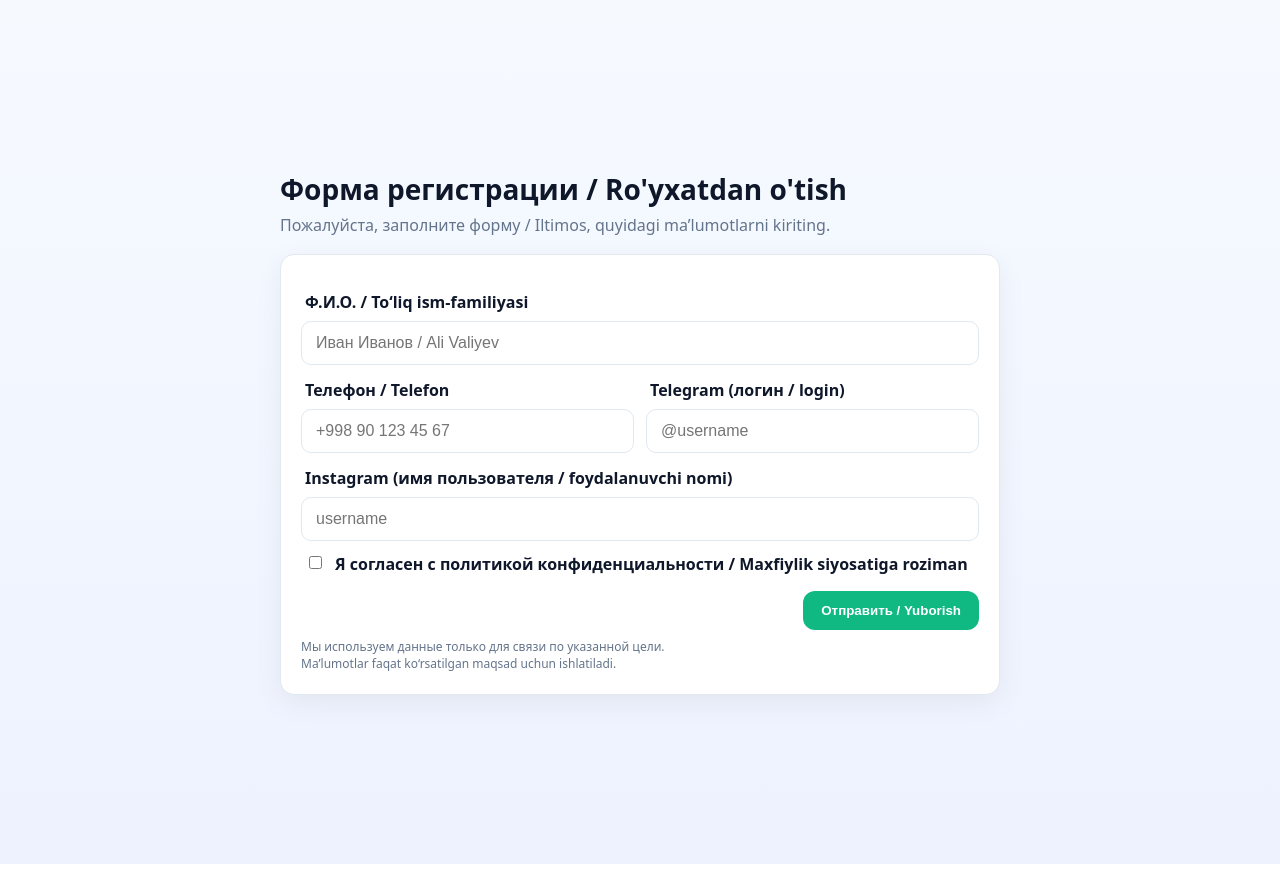
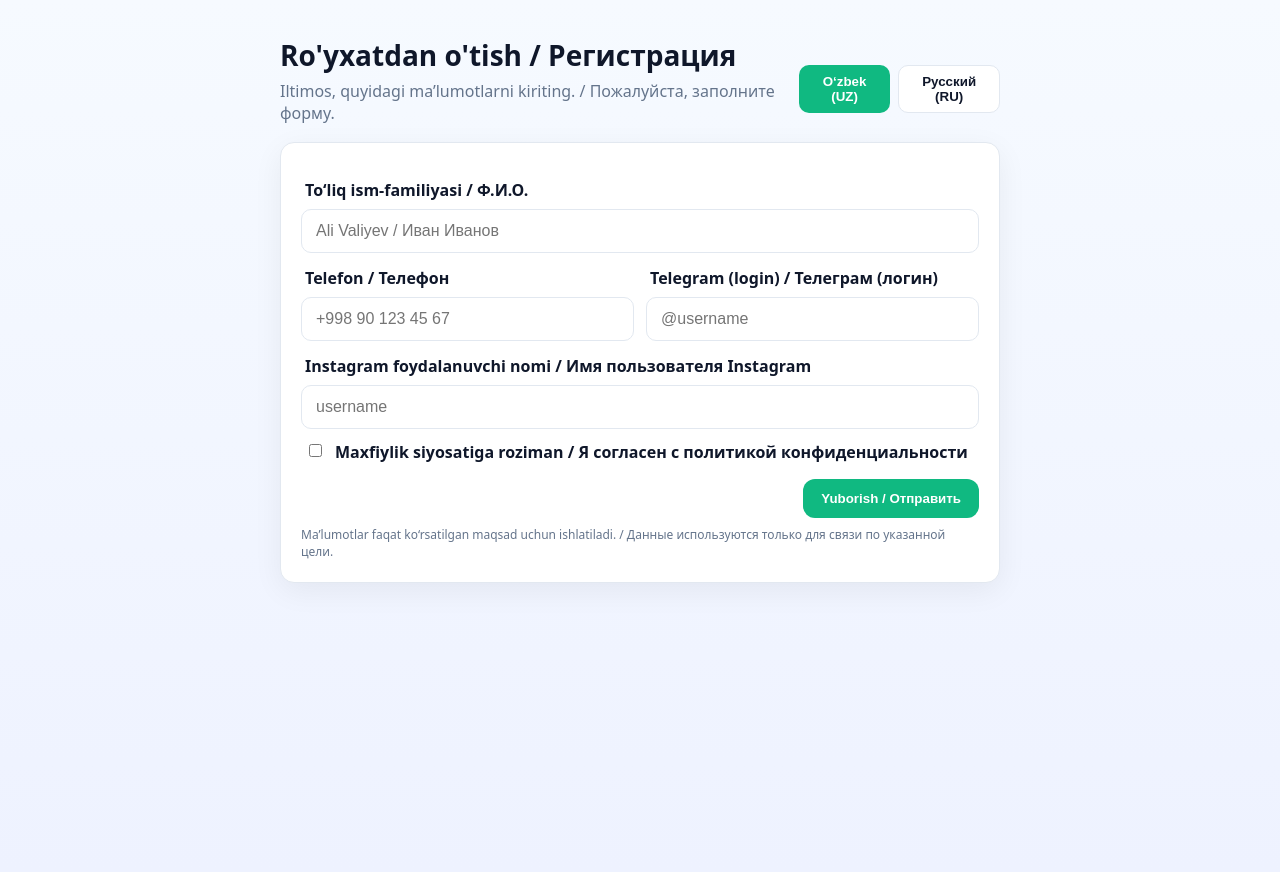
Before and after one commit to t24990602-lang/my-form-site, a plain HTML site: page index.html in a window 1280 px wide. Drawn offline with Linux system fonts and the light colour scheme.

Commit message:
Update index.html

```diff
--- a/index.html
+++ b/index.html
@@ -1,9 +1,9 @@
 <!doctype html>
-<html lang="ru">
+<html lang="uz">
 <head>
   <meta charset="utf-8" />
   <meta name="viewport" content="width=device-width,initial-scale=1" />
-  <title>Регистрация / Ro'yxatdan o'tish</title>
+  <title data-i18n="pageTitle">Ro'yxatdan o'tish / Регистрация</title>
   <style>
     :root{
       --bg:#f8fafc; --card:#ffffff; --text:#0f172a; --muted:#64748b;
@@ -11,25 +11,28 @@
       --radius:14px; --shadow:0 8px 30px rgba(2,6,23,.06);
     }
     body{
-      margin:0;
-      font-family:system-ui,-apple-system,Segoe UI,Roboto,Inter,Arial,sans-serif;
+      margin:0; font-family:system-ui,-apple-system,Segoe UI,Roboto,Inter,Arial,sans-serif;
       color:var(--text); background:linear-gradient(180deg,#f6faff,#eef2ff);
-      min-height:100vh; display:flex; align-items:center; justify-content:center;
-      padding:32px;
+      min-height:100vh; display:flex; align-items:flex-start; justify-content:center;
+      padding:36px 16px;
     }
     .wrap{width:100%; max-width:720px}
+    .topbar{display:flex; justify-content:space-between; align-items:center; gap:12px}
     .title{font-size:28px; font-weight:800; margin:0 0 6px}
     .subtitle{color:var(--muted); margin:0 0 18px}
-    .card{
-      background:var(--card); border:1px solid var(--border);
+    .lang{display:flex; gap:8px}
+    .lang button{
+      border:1px solid var(--border); background:#fff; color:#0f172a;
+      padding:8px 12px; border-radius:10px; cursor:pointer; font-weight:700;
+    }
+    .lang button.active{background:var(--accent); color:#fff; border-color:transparent}
+    .card{background:var(--card); border:1px solid var(--border);
       border-radius:var(--radius); box-shadow:var(--shadow);
-      padding:22px 20px;
-    }
+      padding:22px 20px;}
     label{display:block; font-weight:700; margin:14px 4px 8px}
     input[type=text],input[type=tel]{
-      width:100%; font-size:16px; padding:12px 14px;
+      width:100%; font-size:16px; padding:12px 14px; box-sizing:border-box;
       border:1px solid var(--border); border-radius:10px; background:#fff;
-      box-sizing:border-box;
     }
     input:focus{border-color:#93c5fd; box-shadow:0 0 0 4px rgba(147,197,253,.35); outline:none}
     .row{display:flex; gap:12px}
@@ -37,54 +40,132 @@
     .consent{display:flex; align-items:flex-start; gap:10px; margin:12px 4px}
     .consent input{margin-top:3px}
     .actions{display:flex; justify-content:flex-end; margin-top:16px}
-    button{
+    button[type=submit]{
       background:var(--accent); color:#fff; border:0; border-radius:12px;
       padding:12px 18px; font-weight:800; cursor:pointer;
     }
-    button:hover{background:var(--accent-hover)}
+    button[type=submit]:hover{background:var(--accent-hover)}
     .footer-note{color:var(--muted); font-size:12px; margin-top:8px}
+    /* 成功画面 */
+    .success{display:none; text-align:center; margin-top:80px}
+    .success h2{font-size:24px; margin-bottom:12px}
+    .success a{color:#0ea371; font-weight:700; text-decoration:none}
   </style>
 </head>
 <body>
   <div class="wrap">
-    <h1 class="title">Форма регистрации / Ro'yxatdan o'tish</h1>
-    <p class="subtitle">Пожалуйста, заполните форму / Iltimos, quyidagi ma’lumotlarni kiriting.</p>
+    <div class="topbar">
+      <div>
+        <h1 class="title" data-i18n="heading">Ro'yxatdan o'tish / Регистрация</h1>
+        <p class="subtitle" data-i18n="subheading">
+          Iltimos, quyidagi ma’lumotlarni kiriting. / Пожалуйста, заполните форму.
+        </p>
+      </div>
+      <div class="lang">
+        <button id="btn-uz" type="button">O‘zbek (UZ)</button>
+        <button id="btn-ru" type="button">Русский (RU)</button>
+      </div>
+    </div>
 
-    <form class="card" name="contact" method="POST" data-netlify="true"
-          netlify-honeypot="bot-field" action="/success.html">
+    <!-- Netlifyフォーム -->
+    <form class="card" name="contact" method="POST" data-netlify="true" netlify-honeypot="bot-field">
       <input type="hidden" name="form-name" value="contact" />
+      <input type="hidden" name="lang" id="langField" value="uz">
       <p style="display:none"><label>Don’t fill this out: <input name="bot-field" /></label></p>
 
-      <label>Ф.И.О. / To‘liq ism-familiyasi</label>
-      <input type="text" name="name" placeholder="Иван Иванов / Ali Valiyev" required>
+      <label data-i18n="nameLabel">To‘liq ism-familiyasi / Ф.И.О.</label>
+      <input type="text" name="name" data-ph="namePh" required>
 
       <div class="row">
         <div>
-          <label>Телефон / Telefon</label>
-          <input type="tel" name="phone" placeholder="+998 90 123 45 67" required>
+          <label data-i18n="phoneLabel">Telefon / Телефон</label>
+          <input type="tel" name="phone" data-ph="phonePh" required>
         </div>
         <div>
-          <label>Telegram (логин / login)</label>
-          <input type="text" name="telegram" placeholder="@username">
+          <label data-i18n="tgLabel">Telegram (login) / Телеграм (логин)</label>
+          <input type="text" name="telegram" data-ph="tgPh">
         </div>
       </div>
 
-      <label>Instagram (имя пользователя / foydalanuvchi nomi)</label>
-      <input type="text" name="instagram" placeholder="username">
+      <label data-i18n="igLabel">Instagram foydalanuvchi nomi / Имя пользователя Instagram</label>
+      <input type="text" name="instagram" data-ph="igPh">
 
       <label class="consent">
         <input type="checkbox" name="agree" required>
-        <span>Я согласен с политикой конфиденциальности / Maxfiylik siyosatiga roziman</span>
+        <span data-i18n="consent">Maxfiylik siyosatiga roziman / Я согласен с политикой конфиденциальности</span>
       </label>
 
       <div class="actions">
-        <button type="submit">Отправить / Yuborish</button>
+        <button type="submit" data-i18n="submit">Yuborish / Отправить</button>
       </div>
-      <div class="footer-note">
-        Мы используем данные только для связи по указанной цели. <br>
-        Ma’lumotlar faqat ko‘rsatilgan maqsad uchun ishlatiladi.
+      <div class="footer-note" data-i18n="note">
+        Ma’lumotlar faqat ko‘rsatilgan maqsad uchun ishlatiladi. /
+        Данные используются только для связи по указанной цели.
       </div>
     </form>
+
+    <!-- 成功画面 -->
+    <div class="success" id="successBox">
+      <h2 id="successTitle">Rahmat! / Спасибо!</h2>
+      <p id="successDesc">So'rovingiz yuborildi. / Ваша заявка отправлена.</p>
+      <p><a href="/" id="backLink">← Orqaga / Вернуться</a></p>
+    </div>
   </div>
+
+  <script>
+    const dict = {
+      uz:{pageTitle:"Ro'yxatdan o'tish / Регистрация",
+        heading:"Ro'yxatdan o'tish / Регистрация",
+        subheading:"Iltimos, quyidagi ma’lumotlarni kiriting. / Пожалуйста, заполните форму.",
+        nameLabel:"To‘liq ism-familiyasi / Ф.И.О.",phoneLabel:"Telefon / Телефон",
+        tgLabel:"Telegram (login) / Телеграм (логин)",
+        igLabel:"Instagram foydalanuvchi nomi / Имя пользователя Instagram",
+        consent:"Maxfiylik siyosatiga roziman / Я согласен с политикой конфиденциальности",
+        submit:"Yuborish / Отправить",
+        note:"Ma’lumotlar faqat ko‘rsatilgan maqsad uchun ishlatiladi. / Данные используются только для связи по указанной цели.",
+        namePh:"Ali Valiyev / Иван Иванов", phonePh:"+998 90 123 45 67", tgPh:"@username", igPh:"username",
+        successTitle:"Rahmat! / Спасибо!", successDesc:"So'rovingiz yuborildi. / Ваша заявка отправлена.",
+        back:"← Orqaga / Вернуться"},
+      ru:{pageTitle:"Регистрация / Ro'yxatdan o'tish",
+        heading:"Регистрация / Ro'yxatdan o'tish",
+        subheading:"Пожалуйста, заполните форму. / Iltimos, quyidagi ma’lumotlarni kiriting.",
+        nameLabel:"Ф.И.О. / To‘liq ism-familiyasi", phoneLabel:"Телефон / Telefon",
+        tgLabel:"Телеграм (логин) / Telegram (login)",
+        igLabel:"Имя пользователя Instagram / Instagram foydalanuvchi nomi",
+        consent:"Я согласен с политикой конфиденциальности / Maxfiylik siyosatiga roziman",
+        submit:"Отправить / Yuborish",
+        note:"Данные используются только для связи по указанной цели. / Ma’lumotlar faqat ko‘rsatilgan maqsad uchun ishlatiladi.",
+        namePh:"Иван Иванов / Ali Valiyev", phonePh:"+998 90 123 45 67", tgPh:"@username", igPh:"username",
+        successTitle:"Спасибо! / Rahmat!", successDesc:"Ваша заявка отправлена. / So'rovingiz yuborildi.",
+        back:"← Вернуться / Orqaga"}
+    };
+
+    const $ = (s)=>document.querySelector(s);
+    const allI18n=document.querySelectorAll("[data-i18n]");
+    const allPh=document.querySelectorAll("[data-ph]");
+    const btnUZ=$("#btn-uz"),btnRU=$("#btn-ru"),langField=$("#langField");
+
+    const saved=localStorage.getItem("lang")||"uz"; applyLang(saved);
+    btnUZ.onclick=()=>applyLang("uz"); btnRU.onclick=()=>applyLang("ru");
+
+    function applyLang(lang){
+      const t=dict[lang];
+      allI18n.forEach(el=>el.textContent=t[el.dataset.i18n]);
+      allPh.forEach(el=>el.placeholder=t[el.dataset.ph]);
+      document.title=t.pageTitle; langField.value=lang;
+      localStorage.setItem("lang",lang);
+      btnUZ.classList.toggle("active",lang==="uz"); btnRU.classList.toggle("active",lang==="ru");
+      document.getElementById("successTitle").textContent=t.successTitle;
+      document.getElementById("successDesc").textContent=t.successDesc;
+      document.getElementById("backLink").textContent=t.back;
+    }
+
+    // フォーム送信後に成功画面を表示
+    document.querySelector("form").addEventListener("submit",function(e){
+      e.preventDefault();
+      this.style.display="none";
+      $("#successBox").style.display="block";
+    });
+  </script>
 </body>
 </html>
```
